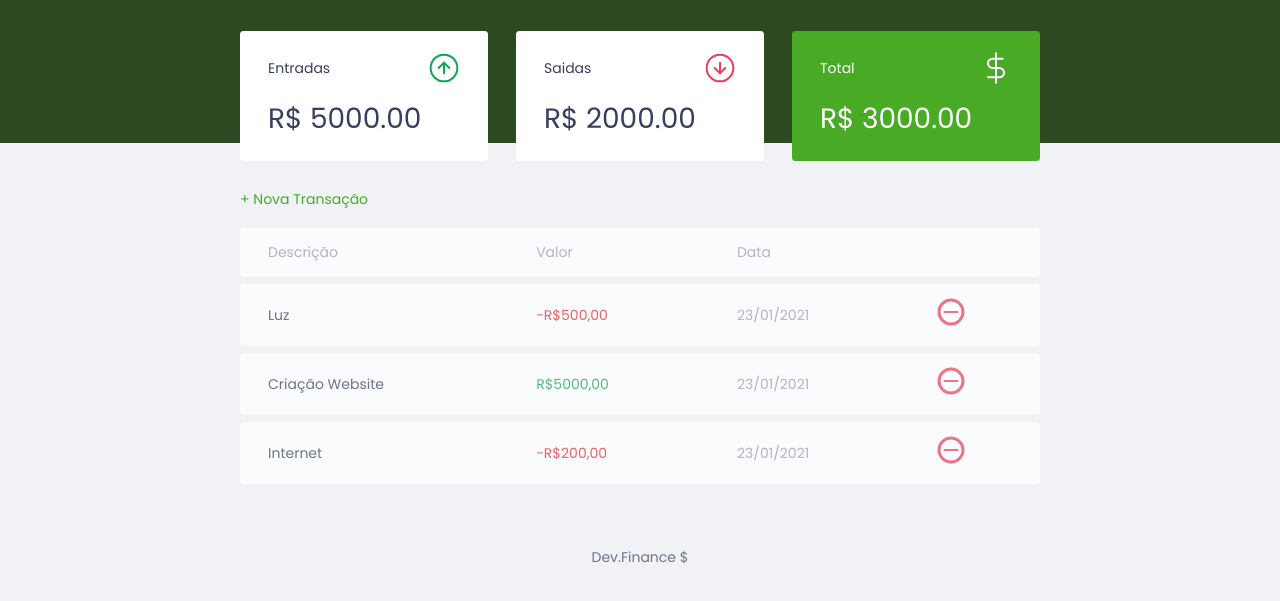
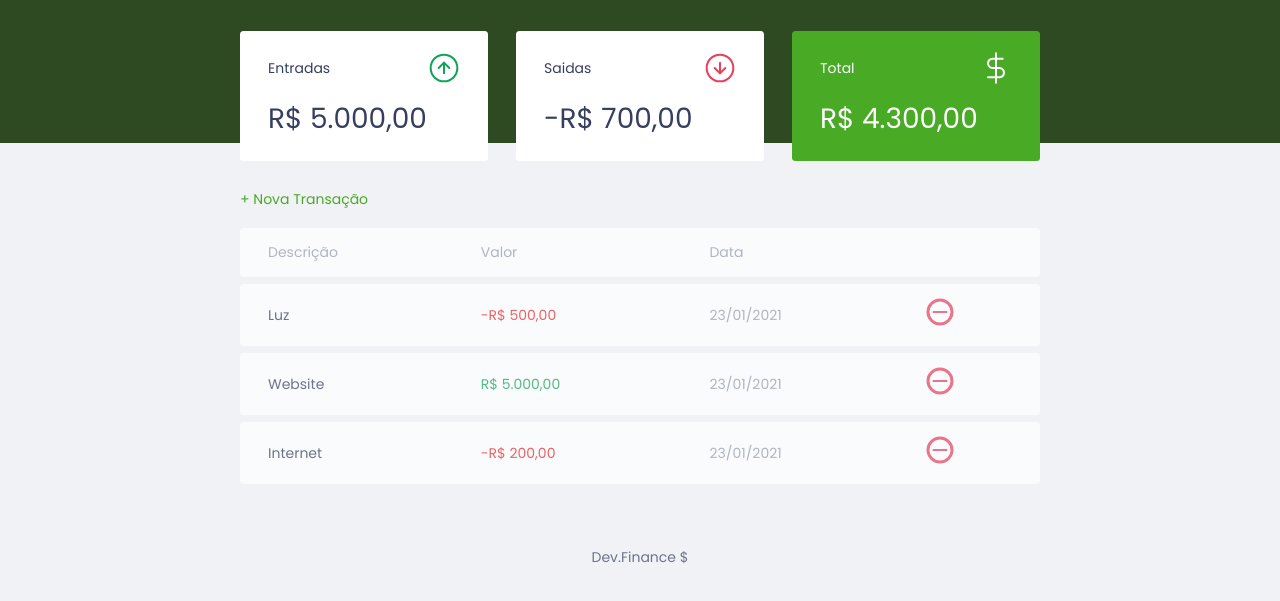
Before and after one commit to marcoscosta90/maratonaDiscover, a plain HTML site: page index.html in a window 1280 px wide. Shown: the part 55-656 px from the top of the page. Drawn offline with Linux system fonts and the light colour scheme.

Commit message:
formatCurrency added

```diff
--- a/index.html
+++ b/index.html
@@ -22,7 +22,7 @@
                 <span>Entradas</span>
                 <img src="./assets/income.svg" alt="Image de entradas">
             </h3>
-            <p>R$ 5000.00</p>
+            <p id="incomeDisplay">R$ 5000.00</p>
         </div>
 
         <div class="card">
@@ -30,19 +30,19 @@
                 <span>Saidas</span>
                 <img src="./assets/expense.svg" alt="Image de saidas">
             </h3>
-            <p>R$ 2000.00</p>
+            <p id="expenseDisplay">R$ 2000.00</p>
         </div>
         <div class="card total">
             <h3>
                 <span>Total</span>
                 <img src="./assets/total.svg" alt="Total">
             </h3>
-            <p>R$ 3000.00</p>
+            <p id="totalDisplay">R$ 3000.00</p>
         </div>
         </section>
 
 
-            <section id="transaction">
+    <section id="transaction">
         <h2 class="sr-only">Transaçoes </h2>
 
         <a
@@ -60,33 +60,10 @@
                 </tr>
             </thead>
             <tbody>
-                <tr>
-                    <td class="description">Luz</td>
-                    <td class="expense">-R$500,00</td>
-                    <td class="date">23/01/2021</td>
-                    <td>
-                        <img src="./assets/minus.svg" alt="Remover transação">
-                    </td>
-                </tr>
-                <tr>
-                    <td class="description">Criação Website</td>
-                    <td class="income">R$5000,00</td>
-                    <td class="date">23/01/2021</td>
-                    <td>
-                        <img src="./assets/minus.svg" alt="Remover transação">
-                    </td>
-                 </tr>
-                <tr>
-                   <td class="description">Internet</td>
-                   <td class="expense">-R$200,00</td>
-                   <td class="date">23/01/2021</td>
-                   <td>
-                    <img src="./assets/minus.svg" alt="Remover transação">
-                </td>
-                 </tr>
+
             </tbody>
         </table>
-        </section>
+    </section>
     </main>
 
     <div class="modal-overlay">
--- a/scripts.js
+++ b/scripts.js
@@ -19,3 +19,118 @@ const Modal = {
     }
 
 }
+
+const transactions = [
+    {
+        id: 1,
+        description: 'Luz',
+        amount: -50000,
+        date: '23/01/2021'
+    },
+    {
+        id: 2,
+        description: 'Website',
+        amount: 500000,
+        date: '23/01/2021'
+    },
+    {
+        id: 3,
+        description: 'Internet',
+        amount: -20000,
+        date: '23/01/2021'
+    },
+
+ ]
+
+const Transaction = {
+    incomes() {
+        let income = 0;
+
+        transactions.forEach(transaction => {
+                if(transaction.amount > 0) {
+                    income +=  transaction.amount;
+                }
+        })
+
+        return income
+    },
+    expenses(){
+        let expense = 0;
+
+        transactions.forEach(transaction => {
+                if(transaction.amount < 0) {
+                    expense +=  transaction.amount;
+                }
+        })
+        return expense
+    },
+    total(){
+       return Transaction.incomes() + Transaction.expenses()
+    }
+}
+
+
+//Substituir os dados do HTML com os do JS
+
+const DOM =  {
+    transactionsContainer: document.querySelector('#data-table tbody'),
+
+    addTransaction(transaction, index){
+
+        const tr = document.createElement('tr')
+        tr.innerHTML = DOM.innerHTMLTransaction(transaction)
+        DOM.transactionsContainer.appendChild(tr)
+    },
+
+    innerHTMLTransaction(transaction){
+        const CSSClass = transaction.amount > 0 ? 'income' : 'expense'
+
+        const amount = Utils.formatCurrency(transaction.amount)
+        const html = `
+
+        <td class="description">${transaction.description}</td>
+        <td class="${CSSClass}">${amount}</td>
+        <td class="date">${transaction.date}</td>
+        <td>
+            <img src="./assets/minus.svg" alt="Remover transação">
+        </td>
+
+        `
+        return html
+    },
+
+    updateBalance(){
+        document
+            .getElementById('incomeDisplay')
+            .innerHTML = Utils.formatCurrency(Transaction.incomes())
+        document
+            .getElementById('expenseDisplay')
+            .innerHTML = Utils.formatCurrency(Transaction.expenses())
+        document
+            .getElementById('totalDisplay')
+            .innerHTML = Utils.formatCurrency(Transaction.total())
+    }
+}
+
+
+const Utils = {
+    formatCurrency(value) {
+        const signal = Number(value) < 0 ? '-' : ''
+        value = String(value).replace(/\D/g, "" )
+        value = Number(value) / 100
+        value = value.toLocaleString("pt-BR", {
+            style: 'currency',
+            currency: 'BRL'
+        })
+
+        return signal + value
+    }
+}
+
+
+
+transactions.forEach(function(transaction) {
+    DOM.addTransaction(transaction)
+})
+
+DOM.updateBalance()
```
